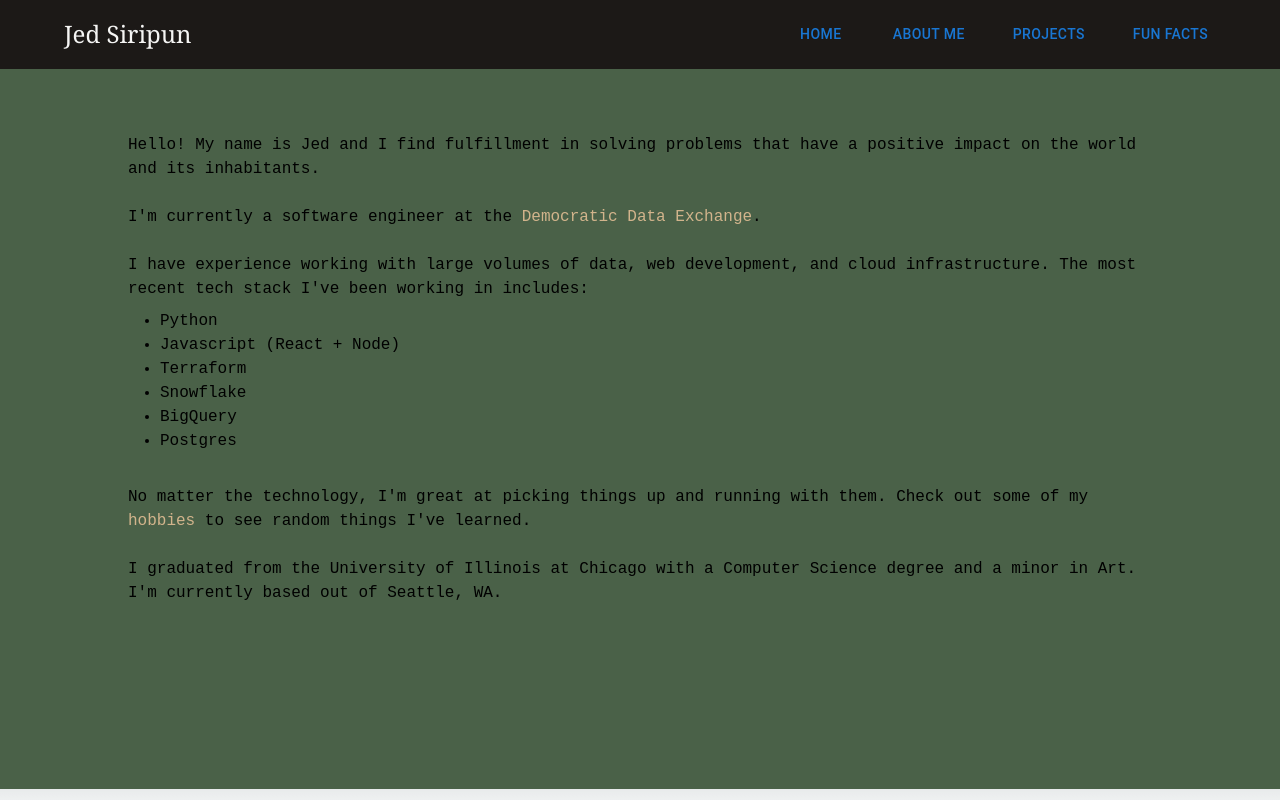
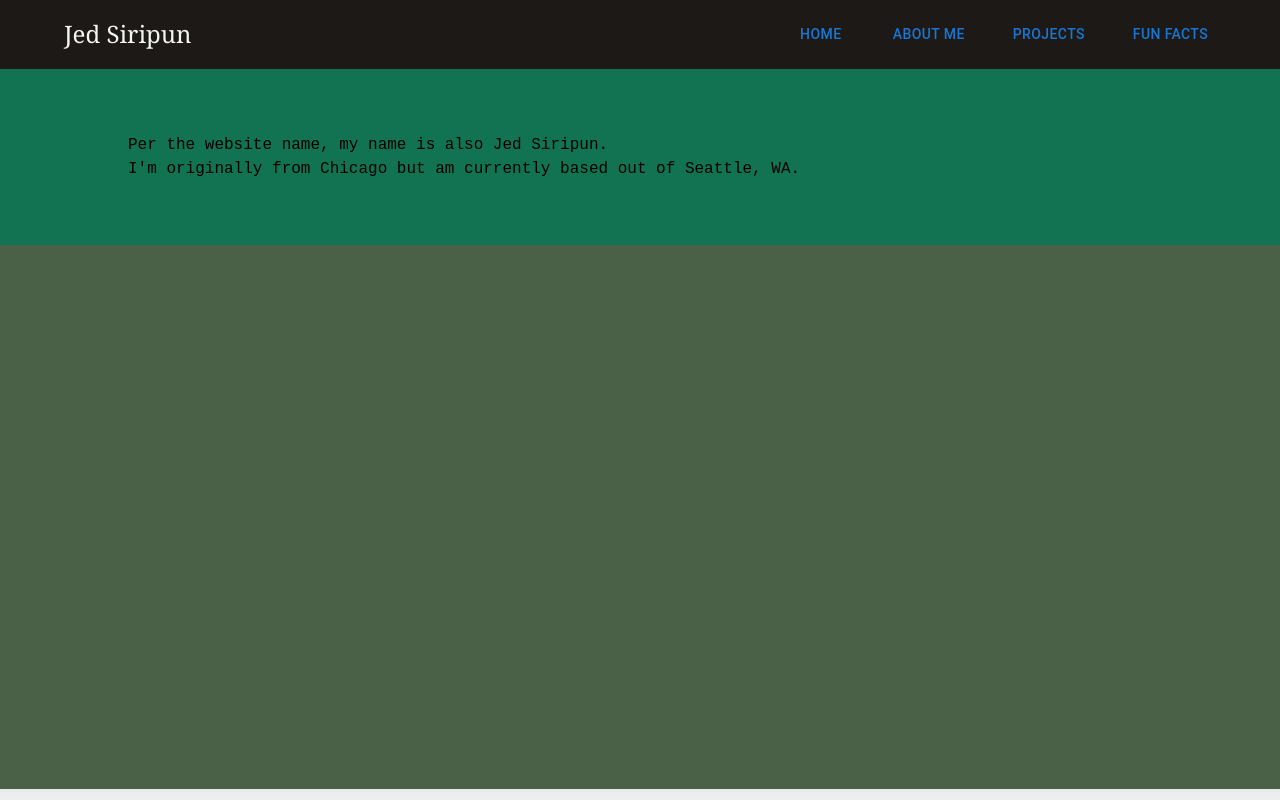
Before and after one commit to jsiripun/jed-siripun, a Next.js app: page /about in a window 1280 px wide. Built offline with nearby package versions, Linux system fonts and the light colour scheme.

Commit message:
work history and about

```diff
--- a/src/app/about/WorkHistory.tsx
+++ b/src/app/about/WorkHistory.tsx
@@ -12,7 +12,7 @@ const WorkHistory = () => {
           role: "Senior Developer",
           period: "2019 - Present",
           startDate: "2019-12",
-          endDate: "2025-01", // Current
+          endDate: "2025-03", // Current
           description: "Led development of core product features and mentored junior developers.",
           achievements: [
             "Lead new feature development using Python, Terraform, React, NodeJS, Snowflake, and Postgres, leveraging agile methodology and clear documentation for high impact deliverables to the greater progressive ecosystem",
--- a/src/app/about/page.tsx
+++ b/src/app/about/page.tsx
@@ -4,7 +4,9 @@ import Container from '../../components/container';
 import useFetch from '../../helpers/useFetch';
 import { SxProps } from '@mui/system';
 import { Theme } from '@mui/material/styles';
-import { Tooltip, Link, List, ListItem } from '@mui/material';
+import React, { useState } from 'react';
+import WorkHistory from './WorkHistory';
+import { Work } from '@mui/icons-material';
 
 const item: SxProps<Theme> = {
    display: 'list-item',
@@ -18,34 +20,18 @@ export default function About() {
    if (error) return (<Container><div>Failed to load</div></Container>)
    if (!data) return (<Container><div>Loading...</div></Container>)
 
+
    return (
-      <Container style={{ 'padding': '5vw 10vw 5vw 10vw' }}>
+      <Container>
          <Head><title>About Me</title></Head>
-         <p>
-            Hello! My name is Jed and I find fulfillment in solving problems that have a positive impact on the world and its inhabitants.
+         <div className='bg-emerald-700/80'>
+         <p  style={{ 'padding': '5vw 10vw 5vw 10vw' }}>
+            Per the website name, my name is also Jed Siripun.
+            <br />
+            I'm originally from Chicago but am currently based out of Seattle, WA.
          </p>
-         <br />
-         <p>I'm currently a software engineer at the <Link underline="hover" color="tan" target="_blank" rel="noreferrer" href="https://demexchange.com/">Democratic Data Exchange</Link>.</p>
-         <br />
-         <p>
-            I have experience working with large volumes of data, web development, and cloud infrastructure.
-            The most recent tech stack I've been working in includes:
-            <List sx={{ listStyleType: 'disc' }}>
-               <ListItem sx={item}>Python</ListItem>
-               <ListItem sx={item}>Javascript (React + Node)</ListItem>
-               <ListItem sx={item}>Terraform</ListItem>
-               <ListItem sx={item}>Snowflake</ListItem>
-               <ListItem sx={item}>BigQuery</ListItem>
-               <ListItem sx={item}>Postgres</ListItem>
-            </List>
-            <br />
-            No matter the technology, I'm great at picking things up and running with them.
-            Check out some of my <Link href="/fun-facts" underline="hover" color="tan">hobbies</Link> to see random things I've learned.
-         </p>
-         <br />
-         I <Tooltip title="(not so recently, 2015)"><span>graduated</span></Tooltip> from the University of Illinois at Chicago with a Computer Science degree and a minor in Art. I'm currently based out of Seattle, WA.
+         </div>
 
-         {/* <h2>{data.text}</h2> */}
       </Container>
    )
 }
```
